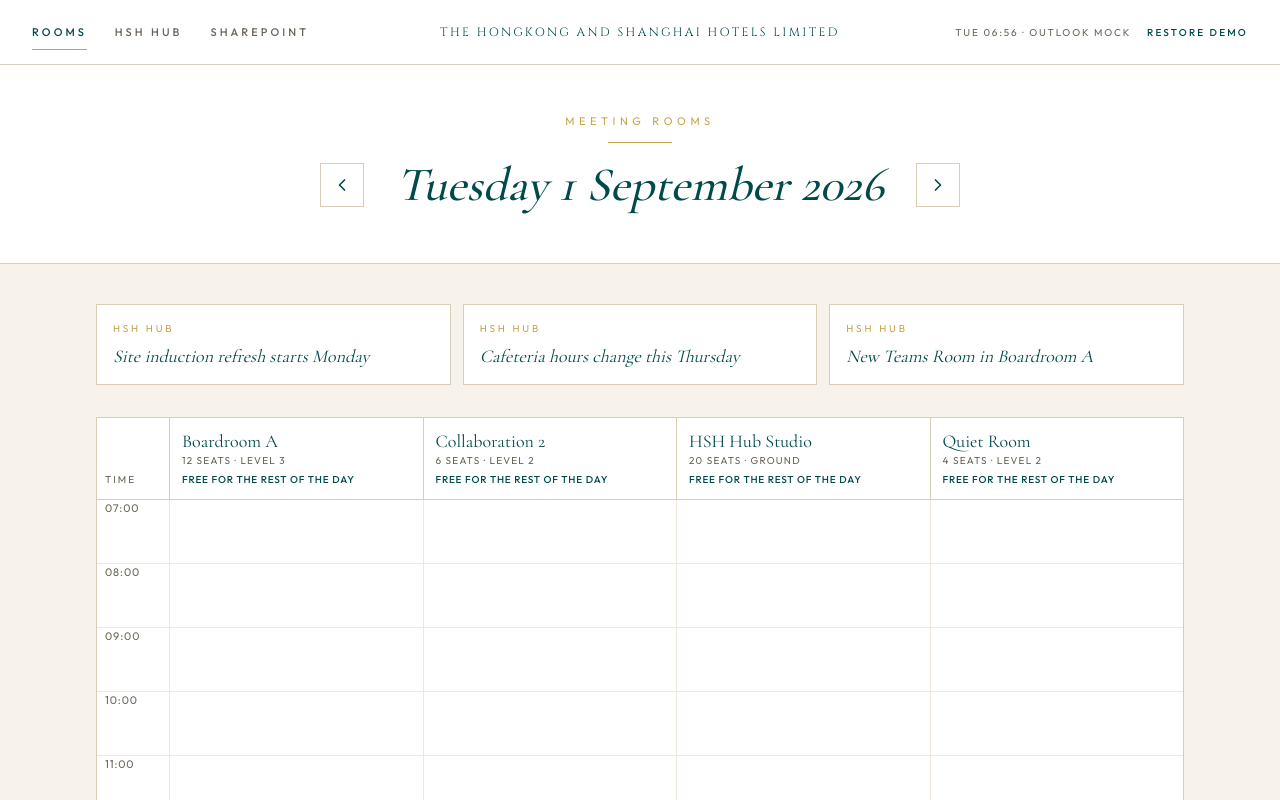
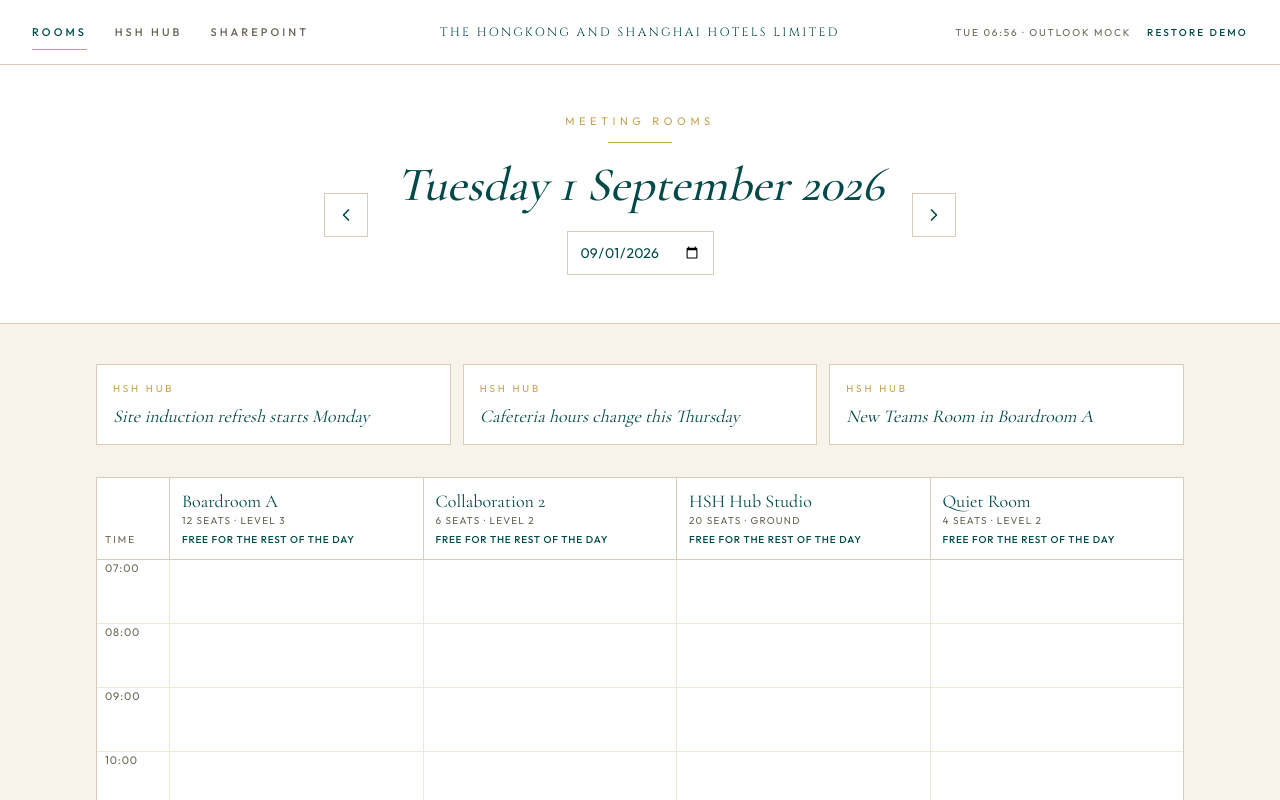
Before and after one commit to joywang0305/HSHDashboard, a Next.js app: page / in a window 1280 px wide. Shown: the top 800 px of the page. Built offline with nearby package versions, Linux system fonts and the light colour scheme.

Commit message:
Show a visible date field so kiosk Chromium can jump days.
Linux Chromium does not open a picker on a transparent overlay; the control is now on the rooms header next to the arrows.

Co-authored-by: wangbingwei <wangbingwei@gmail.com>

```diff
--- a/src/components/page-hero.tsx
+++ b/src/components/page-hero.tsx
@@ -1,3 +1,6 @@
+"use client";
+
+import { useRef } from "react";
 import { ChevronLeft, ChevronRight } from "lucide-react";
 import { formatDayLabel } from "@/lib/time";
 
@@ -44,13 +47,29 @@ export function DayIntro({
   onNext: () => void;
   onPick: (date: string) => void;
 }) {
+  const picker = useRef<HTMLInputElement>(null);
+
+  function openPicker() {
+    const input = picker.current;
+    if (!input) return;
+    if (typeof input.showPicker === "function") {
+      try {
+        input.showPicker();
+        return;
+      } catch {
+        // Chromium on Linux rejects showPicker unless the field is visible.
+      }
+    }
+    input.focus();
+  }
+
   return (
     <section className="border-b border-[#d9cdb8] bg-white px-4 py-10 text-center md:px-8 md:py-12">
       <p className="text-[11px] tracking-[0.42em] text-[#c5a44e] uppercase">
         {eyebrow}
       </p>
       <span className="my-3 mx-auto block h-px w-16 bg-[#c5a44e]" />
-      <div className="flex items-center justify-center gap-3 md:gap-6">
+      <div className="flex flex-wrap items-center justify-center gap-3 md:gap-5">
         <button
           type="button"
           aria-label="Previous day"
@@ -59,23 +78,25 @@ export function DayIntro({
         >
           <ChevronLeft className="size-5" />
         </button>
-        <h1 className="relative min-w-0">
-          <span
-            className="block px-2 text-2xl font-medium italic leading-tight text-[#004b49] sm:text-3xl md:text-5xl"
+        <div className="min-w-0">
+          <h1
+            className="px-2 text-2xl font-medium italic leading-tight text-[#004b49] sm:text-3xl md:text-5xl"
             style={{ fontFamily: "var(--font-cormorant), serif" }}
           >
             {formatDayLabel(date)}
-          </span>
+          </h1>
           <input
+            ref={picker}
             type="date"
             value={date}
             onChange={(event) => {
               if (event.target.value) onPick(event.target.value);
             }}
+            onClick={openPicker}
             aria-label="Choose a date"
-            className="absolute inset-0 cursor-pointer opacity-0"
+            className="mx-auto mt-4 block h-11 border border-[#d9cdb8] bg-white px-3 text-sm text-[#004b49] outline-none focus:border-[#c5a44e]"
           />
-        </h1>
+        </div>
         <button
           type="button"
           aria-label="Next day"
```
